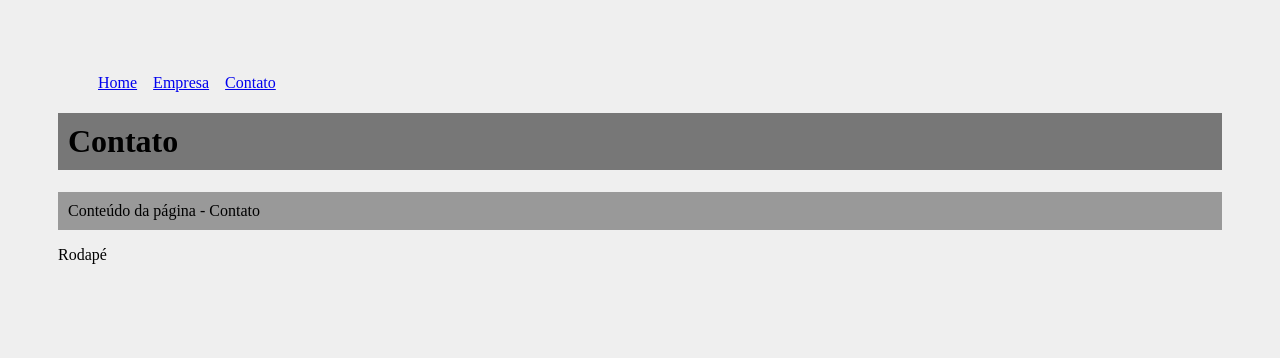
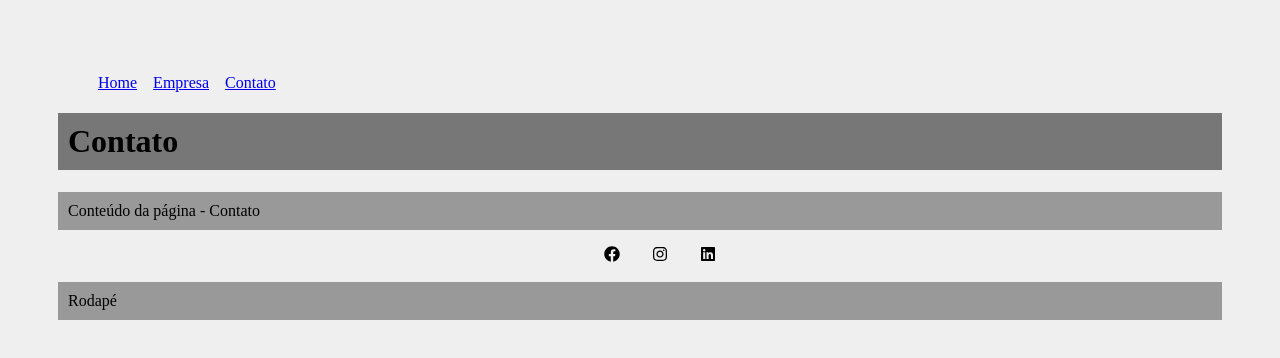
Before and after one commit to joellaranjeira/CursoReact, a React (Create React App) app in the folder primeiro-projeto/: page /contato in a window 1280 px wide. Shown: the top 358 px of the page. Built offline with nearby package versions, Linux system fonts and the light colour scheme.

Commit message:
aula 16 completa

```diff
--- a/primeiro-projeto/package.json
+++ b/primeiro-projeto/package.json
@@ -8,6 +8,7 @@
     "@testing-library/user-event": "^13.5.0",
     "react": "^18.2.0",
     "react-dom": "^18.2.0",
+    "react-icons": "^4.7.1",
     "react-router-dom": "^6.6.1",
     "react-scripts": "5.0.1",
     "web-vitals": "^2.1.4"
--- a/primeiro-projeto/src/App.js
+++ b/primeiro-projeto/src/App.js
@@ -4,6 +4,7 @@
 import Contato from './components/pages/Contato'
 import Empresa from './components/pages/Empresa'
 import Home from './components/pages/Home'
+//import Auxiliar from './components/Auxiliar'
 
 function App() {
   return (
@@ -19,7 +20,11 @@
 
           <Footer />
         </Router>
+
+
       </header>
+   {/*    <h1>Aulas anteriores</h1>
+        <Auxiliar/> */}
     </div>
   )
 }
--- a/primeiro-projeto/src/components/Layout/Footer.js
+++ b/primeiro-projeto/src/components/Layout/Footer.js
@@ -1,5 +1,21 @@
+import { FaFacebook, FaInstagram, FaLinkedin } from "react-icons/fa"
+import styles from './Footer.module.css'
+
 function Footer() {
-    return <footer>Rodapé</footer>
-  }
+  return <footer>
+    <ul className={styles.social_list}>
+      <li>
+        <FaFacebook />
+      </li>
+      <li>
+        <FaInstagram />
+      </li>
+      <li>
+        <FaLinkedin />
+      </li>
+    </ul>
+    <p>Rodapé </p>
+    </footer>
+}
 
-  export default Footer
+export default Footer
--- /dev/null
+++ b/primeiro-projeto/src/components/Layout/Footer.module.css
@@ -0,0 +1,15 @@
+.social_list {
+    display: flex;
+    justify-content: center;
+    align-items: center;
+    list-style: none;
+}
+
+.social_list li {
+    margin: 0 1em;
+}
+
+.social_list svg {
+    font-size: 1, 5em;
+    cursor: pointer;
+}
```
Also changed, not shown: primeiro-projeto/src/components/Auxiliar.js (+14 -14 lines), 1 other file (tests, documents, lock files or other folders).
